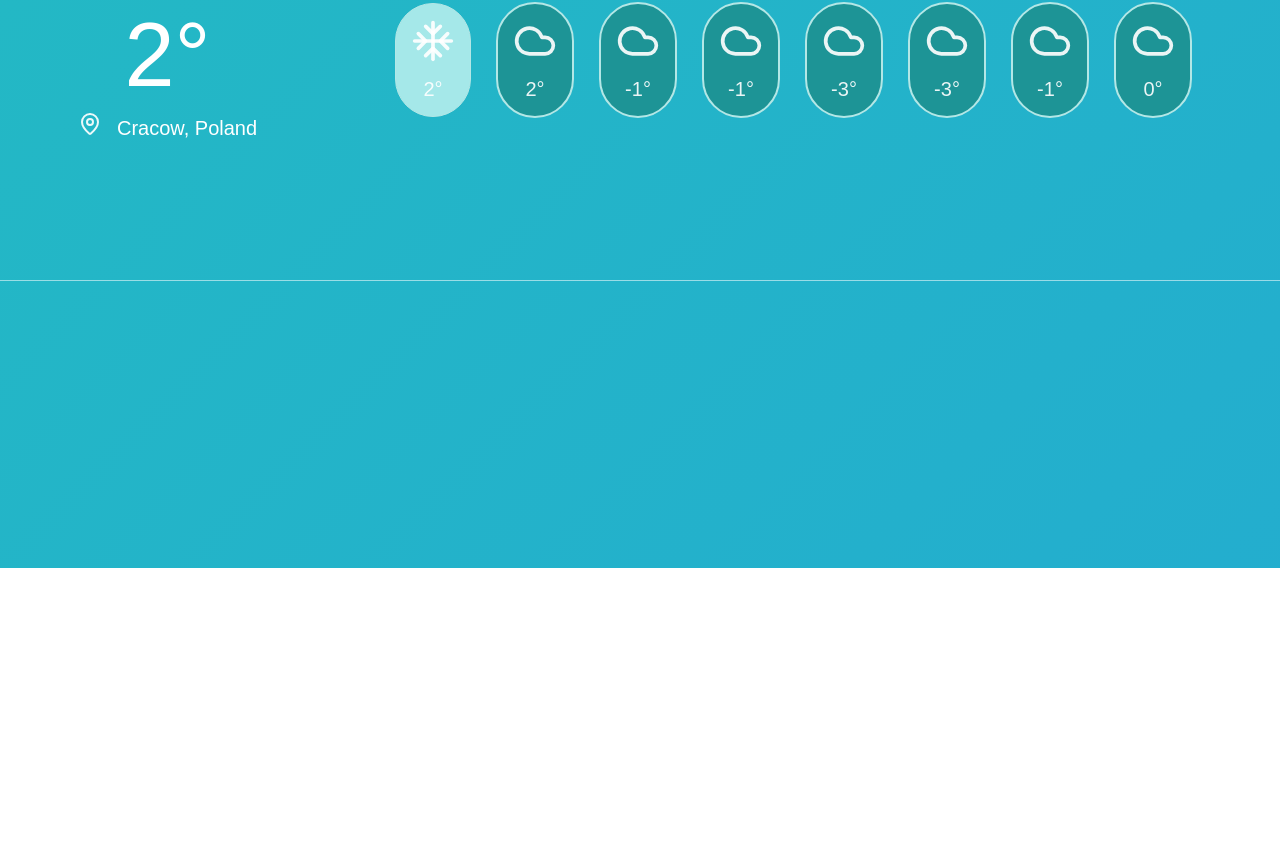
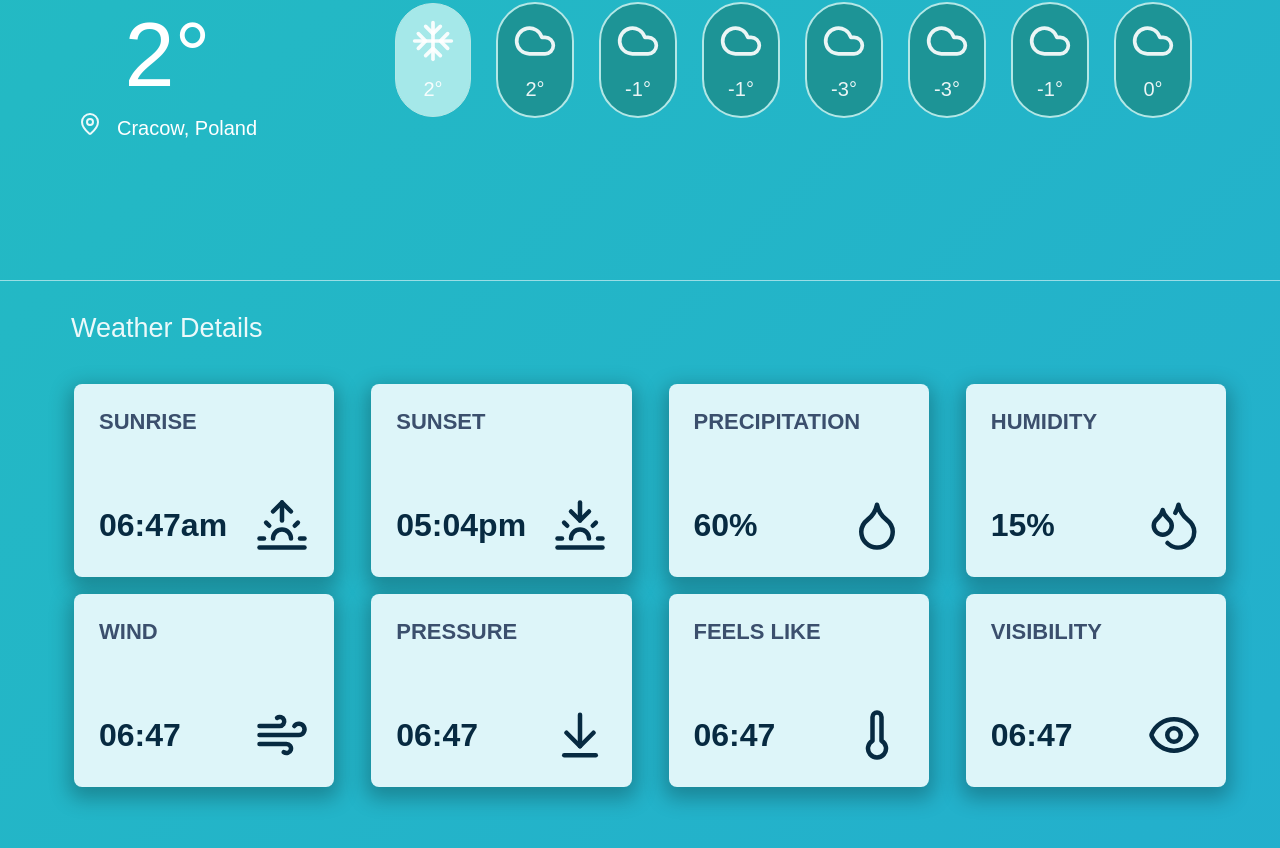
Before and after one commit to GoGagoo/weather-app, a React app: page / in a window 1280 px wide. Shown: the part 270-1118 px from the top of the page. Before the commit the page ends 838 px from the top, so only its background shows below. Built offline with nearby package versions, Linux system fonts and the light colour scheme.

Commit message:
✨Add WeatherDetails component

```diff
--- a/src/App.tsx
+++ b/src/App.tsx
@@ -1,5 +1,11 @@
 import React from 'react'
-import { SearchInput, Navbar, TempToggler, WeatherDisplay } from './components'
+import {
+	Navbar,
+	SearchInput,
+	TempToggler,
+	WeatherDetails,
+	WeatherDisplay,
+} from './components'
 
 const App: React.FC = () => {
 	return (
@@ -9,6 +15,7 @@ const App: React.FC = () => {
 				<TempToggler />
 			</Navbar>
 			<WeatherDisplay />
+			<WeatherDetails />
 		</div>
 	)
 }
--- /dev/null
+++ b/src/components/WeatherDetails.tsx
@@ -0,0 +1,155 @@
+import React from 'react'
+import {
+	ArrowDownToLine,
+	Droplet,
+	Droplets,
+	Eye,
+	Sunrise,
+	Sunset,
+	Thermometer,
+	Wind,
+} from 'lucide-react'
+import styled from 'styled-components'
+
+export const WeatherDetails = () => {
+	const Title = styled.div`
+		font-size: 27px;
+		color: #ffffffe8;
+		margin: 32px 0 0 71px;
+	`
+
+	const WeatherDetailsContainer = styled.div`
+		display: grid;
+		grid-template-columns: repeat(4, 1fr);
+		grid-gap: 17px;
+		margin: 40px 44px 100px 64px;
+	`
+
+	const DetailBox = styled.div`
+		display: flex;
+		flex-direction: column;
+		background: #ddf5f9;
+		padding: 25px;
+		border-radius: 8px;
+		text-align: center;
+		margin: 0 10px;
+		color: #072a41;
+		font-weight: bold;
+		box-shadow: 0px 7px 20px 5px rgba(0,0,0,0.25);
+
+		&:hover {
+			background: #a1ccd3;
+			color: #022d4a;
+			transition: 350ms;
+		}
+	`
+
+	const DataWrapper = styled.div`
+		margin-top: 55px;
+		display: flex;
+		justify-content: space-between;
+		align-items: center;
+		gap: 10px;
+		width: 100%;
+	`
+
+	const DetailDataWrapper = styled.div`
+		display: flex;
+		flex-direction: column;
+		align-items: flex-start;
+		justify-content: center;
+	`
+
+	const DetailTitle = styled.p`
+		display: flex;
+		justify-content: flex-start;
+		font-size: 22px;
+		color: #3b4f6d;
+		margin-bottom: 8px;
+	`
+
+	const DetailData = styled.p`
+		font-size: 32px;
+		margin: 0;
+	`
+
+	return (
+		<>
+			<Title>Weather Details</Title>
+			<WeatherDetailsContainer>
+				<DetailBox>
+					<DetailTitle>SUNRISE</DetailTitle>
+					<DataWrapper>
+						<DetailDataWrapper>
+							<DetailData>06:47am</DetailData>
+						</DetailDataWrapper>
+						<Sunrise size={54} />
+					</DataWrapper>
+				</DetailBox>
+				<DetailBox>
+					<DetailTitle>SUNSET</DetailTitle>
+					<DataWrapper>
+						<DetailDataWrapper>
+							<DetailData>05:04pm</DetailData>
+						</DetailDataWrapper>
+						<Sunset size={54} />
+					</DataWrapper>
+				</DetailBox>
+				<DetailBox>
+					<DetailTitle>PRECIPITATION</DetailTitle>
+					<DataWrapper>
+						<DetailDataWrapper>
+							<DetailData>60%</DetailData>
+						</DetailDataWrapper>
+						<Droplet size={54} />
+					</DataWrapper>
+				</DetailBox>
+				<DetailBox>
+					<DetailTitle>HUMIDITY</DetailTitle>
+					<DataWrapper>
+						<DetailDataWrapper>
+							<DetailData>15%</DetailData>
+						</DetailDataWrapper>
+						<Droplets size={54} />
+					</DataWrapper>
+				</DetailBox>
+				<DetailBox>
+					<DetailTitle>WIND</DetailTitle>
+					<DataWrapper>
+						<DetailDataWrapper>
+							<DetailData>06:47</DetailData>
+						</DetailDataWrapper>
+						<Wind size={54} />
+					</DataWrapper>
+				</DetailBox>
+				<DetailBox>
+					<DetailTitle>PRESSURE</DetailTitle>
+					<DataWrapper>
+						<DetailDataWrapper>
+							<DetailData>06:47</DetailData>
+						</DetailDataWrapper>
+						<ArrowDownToLine size={54} />
+					</DataWrapper>
+				</DetailBox>
+				<DetailBox>
+					<DetailTitle>FEELS LIKE</DetailTitle>
+					<DataWrapper>
+						<DetailDataWrapper>
+							<DetailData>06:47</DetailData>
+						</DetailDataWrapper>
+						<Thermometer size={54} />
+					</DataWrapper>
+				</DetailBox>
+				<DetailBox>
+					<DetailTitle>VISIBILITY</DetailTitle>
+					<DataWrapper>
+						<DetailDataWrapper>
+							<DetailData>06:47</DetailData>
+						</DetailDataWrapper>
+						<Eye size={54} />
+					</DataWrapper>
+				</DetailBox>
+			</WeatherDetailsContainer>
+		</>
+	)
+}
--- a/src/components/index.ts
+++ b/src/components/index.ts
@@ -2,3 +2,4 @@ export { SearchInput } from './SearchInput'
 export { Navbar } from './Navbar'
 export { TempToggler } from './TempToggler'
 export { WeatherDisplay } from './WeatherDisplay'
+export { WeatherDetails } from './WeatherDetails'
--- a/src/styles/globals.ts
+++ b/src/styles/globals.ts
@@ -2,6 +2,7 @@ import React from 'react'
 import { createGlobalStyle } from 'styled-components'
 
 export const Global = createGlobalStyle`
+
 * {
 	margin: 0;
 	padding: 0;
@@ -10,10 +11,10 @@ export const Global = createGlobalStyle`
 
 html, body {
 	width: 100%;
-  height: 100%;
 }
 
 body {
+	border-color: 2px solid pink;
 	min-height: 95vh;
 	color: rgb(255, 255, 255);
 	font-family: 'HelveticaNeue-Roman', sans-serif;
```
Also changed, not shown: 1 other file (tests, documents, lock files or other folders). Lines whose indentation alone changed are shown as unchanged.
